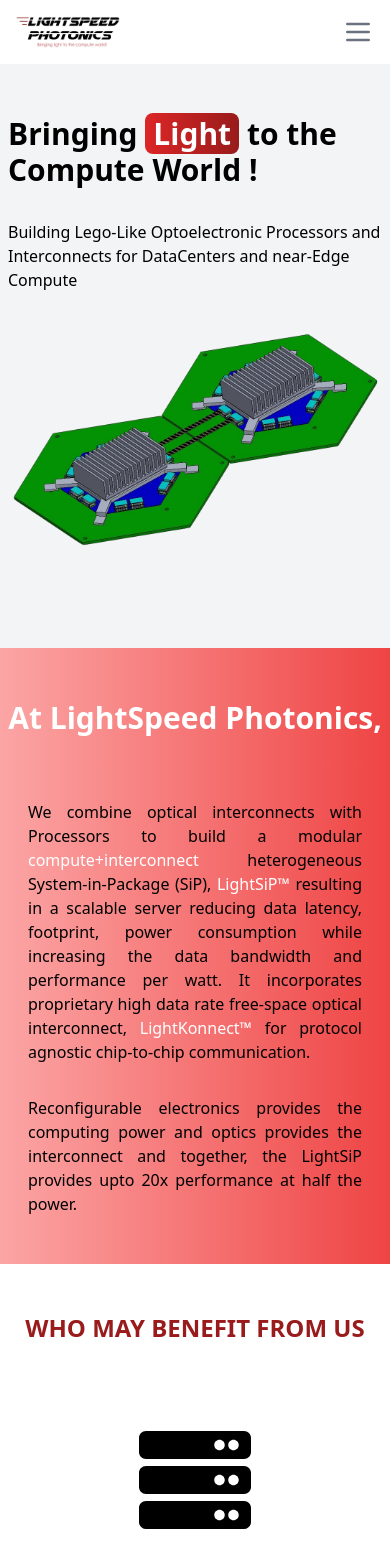
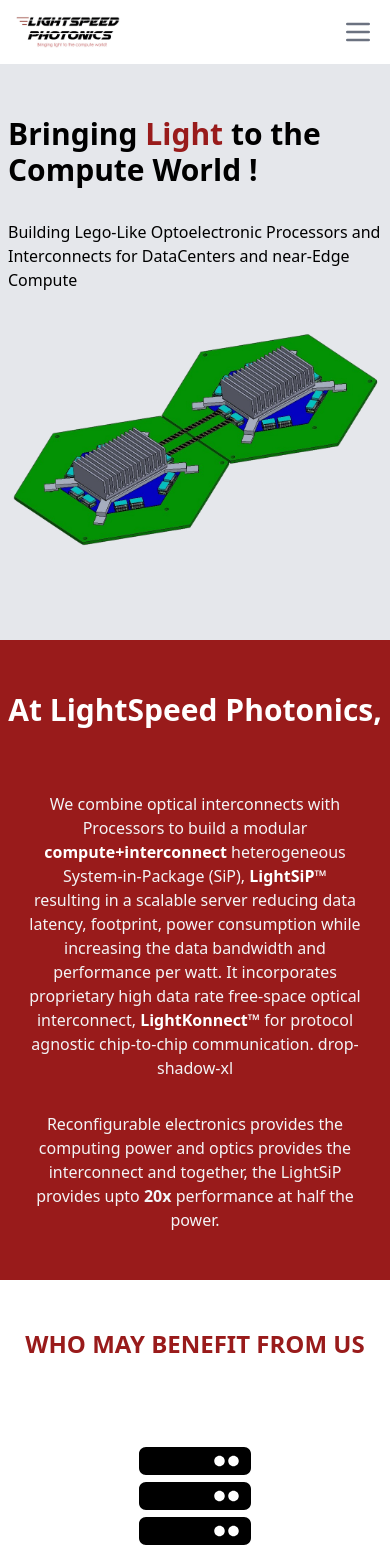
Before and after one commit to belanasaikiran/lsp-website, a React (Create React App) app in the folder app/: page / in a window 390 px wide. Shown: the top 1557 px of the page. Built offline with nearby package versions, Linux system fonts and the light colour scheme.

Commit message:
change description bg-color, investors icon drop-shadow

```diff
--- a/app/src/components/Home/Home.jsx
+++ b/app/src/components/Home/Home.jsx
@@ -18,14 +18,14 @@
   return (
     <div>
       <div
-        className="grid md:grid-flow-col md:gap-4 md:px-60 px-2 py-12 bg-cover bg-gray-100  "
+        className="grid md:grid-flow-col md:gap-4 md:px-60 px-2 md:py-28 py-12  bg-cover bg-gray-200 h-144   "
 
         // add background image
       >
         <div className="md:flex flex-col text-black items-center pt-1 md:pt-8">
           <h1 className="md:text-5xl text-3xl  text-semibold font-bold md:text-left md:leading-[4rem]  ">
             Bringing{" "}
-            <span className="bg-gradient-to-r from-red-600 to-red-800 hover:from-red-800 hover:to-red-600  text-white rounded-lg px-2 hover:scale-110   ">
+            <span className="bg-gradient-to-r text-red-800   hover:scale-110   ">
               Light
             </span>{" "}
             to the Compute World !
@@ -48,30 +48,31 @@
 
       {/* Section -2 */}
       <div>
-        <div className="md:px-60 px-2 py-12  bg-gradient-to-r from-red-300 to-red-500 ">
-          <div className=" text-black  items-center pt-1 md:pt-8">
-            <h1 className="md:text-5xl text-white text-3xl  text-semibold font-bold text-center md:leading-[4rem] ">
+        <div className="md:px-60 px-2 py-12  bg-red-800 ">
+          <div className=" text-gray-100  items-center text-center pt-1 md:pt-8">
+            <h1 className="md:text-5xl text-white text-3xl  text-semibold font-bold text-center md:leading-[4rem]  ">
               At LightSpeed Photonics,
             </h1>
-            <p className="md:text-2xl pt-16 text-justify px-5 ">
+            <p className="md:text-2xl pt-16  px-5 ">
               We combine optical interconnects with Processors to build a
               modular{" "}
-              <span className="text-white font-medium">
+              <span className="text-white font-black">
                 compute+interconnect
               </span>{" "}
               heterogeneous System-in-Package (SiP),{" "}
-              <span className="text-white font-medium">LightSiP™</span>{" "}
-              resulting in a scalable server reducing data latency, footprint,
-              power consumption while increasing the data bandwidth and
-              performance per watt. It incorporates proprietary high data rate
-              free-space optical interconnect,{" "}
-              <span className="text-white font-medium">LightKonnect™</span> for
-              protocol agnostic chip-to-chip communication.
+              <span className="text-white font-black">LightSiP™</span> resulting
+              in a scalable server reducing data latency, footprint, power
+              consumption while increasing the data bandwidth and performance
+              per watt. It incorporates proprietary high data rate free-space
+              optical interconnect,{" "}
+              <span className="text-white font-black">LightKonnect™</span> for
+              protocol agnostic chip-to-chip communication. drop-shadow-xl
             </p>
-            <p className="md:text-2xl pt-8 text-justify px-5 ">
+            <p className="md:text-2xl pt-8  px-5 ">
               Reconfigurable electronics provides the computing power and optics
               provides the interconnect and together, the LightSiP provides upto
-              20x performance at half the power.
+              <span className="font-black"> 20x</span> performance at half the
+              power.
             </p>
           </div>
         </div>
@@ -133,7 +134,7 @@
               <img
                 src={GrowX}
                 alt="Investor1"
-                className="md:w-32 md:h-32 md:p-0  p-5 mb-4"
+                className="md:w-32 md:h-32 md:p-0  p-5 mb-4 drop-shadow-lg "
               />
               <a
                 href="http://growxventures.com/"
@@ -148,7 +149,7 @@
               <img
                 src={ef_logo}
                 alt="Investor1"
-                className="md:w-32 md:h-32 md:p-0  p-5 mb-4"
+                className="md:w-32 md:h-32 md:p-0  p-5 mb-4 drop-shadow-lg "
               />
               <a
                 href="https://www.joinef.com/"
@@ -163,7 +164,7 @@
               <img
                 src={YourNest}
                 alt="Investor1"
-                className="md:w-32 md:h-32 md:p-0  p-5 mb-4"
+                className="md:w-32 md:h-32 md:p-0  p-5 mb-4 drop-shadow-lg "
               />
               <a
                 href="https://yournest.in/_"
@@ -178,7 +179,7 @@
               <img
                 src={Luminate}
                 alt="Investor1"
-                className="md:w-32 md:h-32 md:p-0  p-5 mb-4"
+                className="md:w-32 md:h-32 md:p-0  p-5 mb-4 drop-shadow-lg "
               />
               <a
                 href="https://luminategroup.com/"
@@ -193,7 +194,7 @@
               <img
                 src={IME}
                 alt="Investor1"
-                className="md:w-32 md:h-32 md:p-0  p-5 mb-4"
+                className="md:w-32 md:h-32 md:p-0  p-5 mb-4 drop-shadow-lg "
               />
               <a
                 href="https://www.a-star.edu.sg/ime"
```
